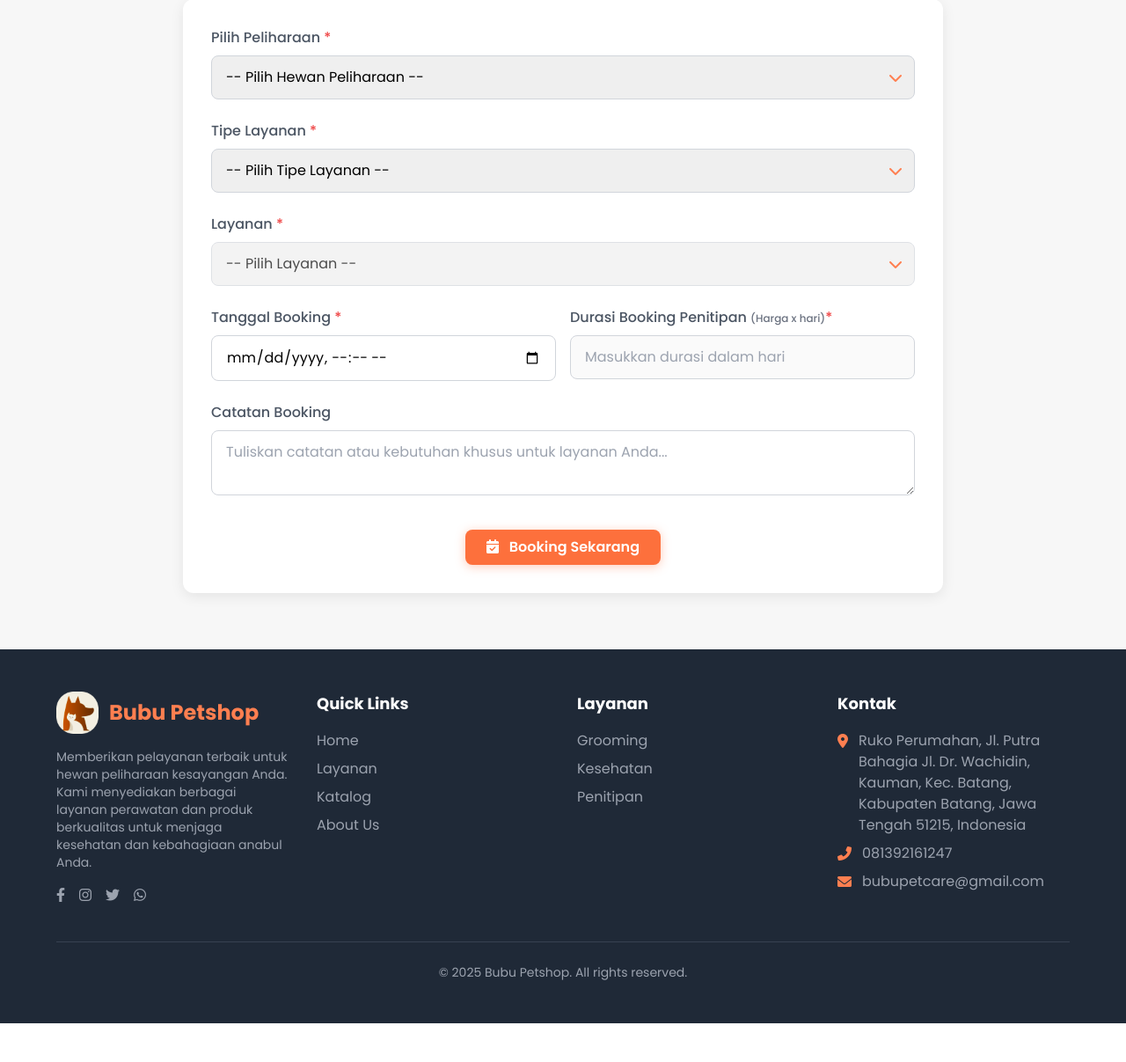
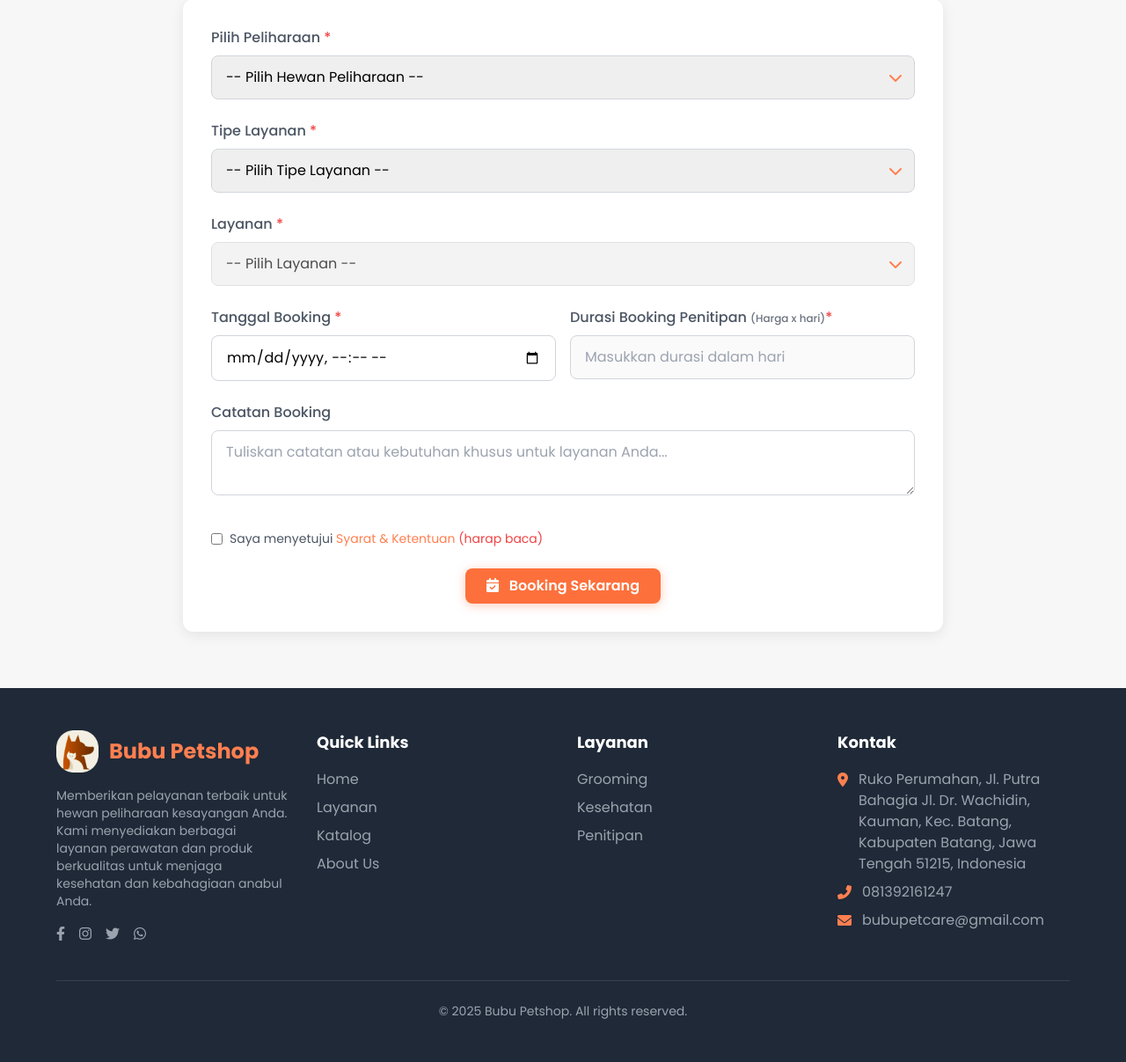
Before and after one commit to musbihin05/bubupetshop, a Django app: template templates/booking/booking.html in a window 1280 px wide. Shown: the part 293-1500 px from the top of the page at 88% size. Before the commit the page ends 1456 px from the top, so only its background shows below. Run offline with Django 3.2, Linux system fonts and the light colour scheme; the template is opened without the code that fills it: values that come from a table or form of the project are taken from there, others are empty; data comes from the database, SQL or seed files in the repository; both versions use the stored data as it was after the commit; some libraries are stand-ins or nearby versions.

Commit message:
final update interface

```diff
--- a/templates/booking/booking.html
+++ b/templates/booking/booking.html
@@ -77,6 +77,76 @@
           <label for="notes" class="form-label">Catatan Booking</label>
           <textarea id="notes" name="catatan" class="form-input min-h-[120px] resize-y"
             placeholder="Tuliskan catatan atau kebutuhan khusus untuk layanan Anda..."></textarea>
+        </div>
+        <!-- Terms and Conditions -->
+        <!-- Checkbox Terms -->
+        <div class="mb-6">
+          <div class="flex items-start">
+            <input id="terms" type="checkbox" class="form-checkbox mt-1" required />
+            <label for="terms" class="ml-2 text-sm text-gray-600">
+              Saya menyetujui
+              <a href="#" id="openTerms" class="text-orange-theme hover:underline">
+                Syarat & Ketentuan
+              </a>
+              <span class="text-xs md:text-sm text-red-500 mb-2">(harap baca)</span>
+            </label>
+          </div>
+        </div>
+
+        <!-- Modal -->
+        <div id="termsModal" class="fixed inset-0 z-50 hidden bg-black bg-opacity-50 flex items-start justify-center overflow-y-auto">
+          <div class="bg-white rounded-lg w-full h-screen md:h-auto md:max-w-2xl mx-auto md:mt-10 flex flex-col overflow-hidden"><br><br><br>
+            <!-- Body (scrollable) -->
+            <div
+              class="p-4 overflow-y-auto text-gray-700 text-sm space-y-4 flex-1"
+            >
+              <h2 class="text-xl font-bold text-gray-800">Syarat dan Ketentuan</h2>
+              <p>Ditujukan untuk seluruh pengguna website pemesanan pelayanan petshop.</p>
+
+              <h3 class="font-semibold text-gray-900">Pemesanan</h3>
+              <ul class="list-disc pl-6 space-y-1">
+                <li>Setiap pemesanan pelayanan akan kami minta kelengkapan data untuk kami proses.</li>
+                <li>Pemesanan valid dengan pengisian data & pembayaran <b>DP 25%</b> dari total order.</li>
+                <li>Konfirmasi pembayaran DP wajib dilakukan untuk menghindari kelalaian.</li>
+                <li>Konfirmasi jadwal akan dikirim via HP atau Email.</li>
+                <li>Update/perubahan data pelayanan adalah hak petshop, diinformasikan max 3 jam sebelumnya.</li>
+                <li>Jika 6 jam setelah input data tidak bayar booking fee → dianggap batal.</li>
+                <li>Pemesanan yang sudah dibayar akan berstatus <b>confirmed</b>.</li>
+              </ul>
+
+              <h3 class="font-semibold text-gray-900">Perubahan Pemesanan</h3>
+              <ul class="list-disc pl-6 space-y-1">
+                <li>Perubahan masa sewa max 1×24 jam sebelumnya.</li>
+                <li>Petshop berhak menyetujui atau menolak perubahan.</li>
+                <li>Overtime 10% per jam jika lewat waktu tanpa konfirmasi.</li>
+                <li>Perubahan jam & alamat max 2 jam sebelumnya.</li>
+                <li>Perpanjangan masa pelayanan diinformasikan 1×24 jam.</li>
+                <li>Petshop berhak menolak perpanjangan jika slot penuh.</li>
+              </ul>
+
+              <h3 class="font-semibold text-gray-900">Pembatalan Pemesanan</h3>
+              <ul class="list-disc pl-6 space-y-1">
+                <li>Pembatalan dikenakan biaya <b>25%</b> dari total sewa.</li>
+                <li>Pembatalan gratis jika dilakukan ≥ 2×24 jam sebelum jadwal.</li>
+              </ul>
+
+              <h3 class="font-semibold text-gray-900">Perubahan Harga dan Paket Sewa</h3>
+              <ul class="list-disc pl-6 space-y-1">
+                <li>Musim libur</li>
+                <li>Long weekend</li>
+                <li>High & peak season</li>
+              </ul>
+            </div>
+
+            <!-- Footer -->
+            <div class="p-4 border-t border-gray-200 flex justify-center flex-shrink-0">
+              <button
+                id="closeTerms"
+                class="btn-modern bg-orange-500 hover:bg-orange-600 text-white" >
+                Mengerti
+              </button>
+            </div>
+          </div>
         </div>
 
         <!-- Submit Button -->
@@ -166,5 +236,29 @@
       }, 100);
     }
   });
+
+
+  const openBtn = document.getElementById("openTerms");
+  const modal = document.getElementById("termsModal");
+  const closeBtn = document.getElementById("closeTerms");
+
+  openBtn.addEventListener("click", (e) => {
+    e.preventDefault();
+    modal.classList.remove("hidden");
+    document.body.style.overflow = "hidden"; // disable scroll background
+  });
+
+  closeBtn.addEventListener("click", () => {
+    modal.classList.add("hidden");
+    document.body.style.overflow = "auto"; // enable scroll background
+  });
+
+  // Klik di luar modal (hanya di desktop)
+  modal.addEventListener("click", (e) => {
+    if (e.target === modal) {
+      modal.classList.add("hidden");
+      document.body.style.overflow = "auto";
+    }
+  });
 </script>
 {% endblock scriptsheet %}
```
Also changed, not shown: db.sqlite3.
